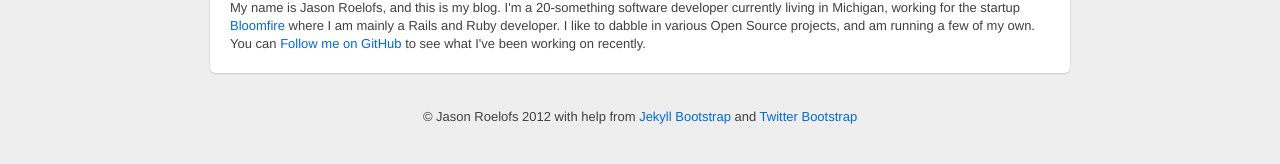
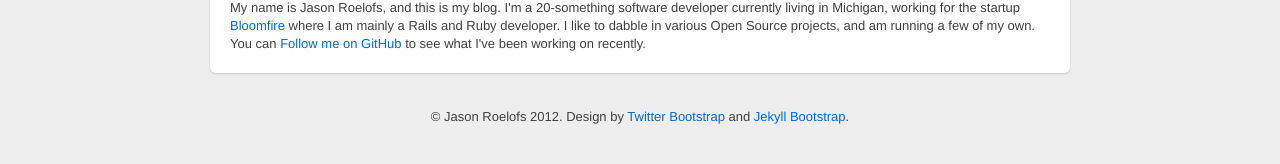
Before and after one commit to jasonroelofs/website, a Jekyll site: the page built from about.html, in a window 1280 px wide. Shown: the part 136-300 px from the top of the page. Built offline with Jekyll 4.4.1, drawn with Linux system fonts in a browser that asks for light colours.

Commit message:
Tweak page title and footer output

```diff
--- a/_layouts/default.html
+++ b/_layouts/default.html
@@ -2,8 +2,7 @@
 <html lang="en">
   <head>
     <meta charset="utf-8">
-    <title>{{ page.title }}</title>
-    {% if page.description %}<meta name="description" content="{{ page.description }}">{% endif %}
+    <title>{%if page.title %}{{ page.title }} - {%endif%}{{ site.title }}</title>
     <meta name="author" content="{{ site.author.name }}">
 
     <!-- Le HTML5 shim, for IE6-8 support of HTML elements -->
@@ -51,9 +50,8 @@
       </div>
 
       <footer>
-        <p>&copy; {{ site.author.name }} 2012
-          with help from <a href="http://jekyllbootstrap.com" target="_blank" title="The Definitive Jekyll Blogging Framework">Jekyll Bootstrap</a>
-          and <a href="http://twitter.github.com/bootstrap/" target="_blank">Twitter Bootstrap</a>
+        <p>&copy; {{ site.author.name }} 2012.
+        Design by <a href="http://twitter.github.com/bootstrap/" target="_blank">Twitter Bootstrap</a> and <a href="http://jekyllbootstrap.com">Jekyll Bootstrap</a>.
         </p>
       </footer>
     </div> <!-- /container -->
```
